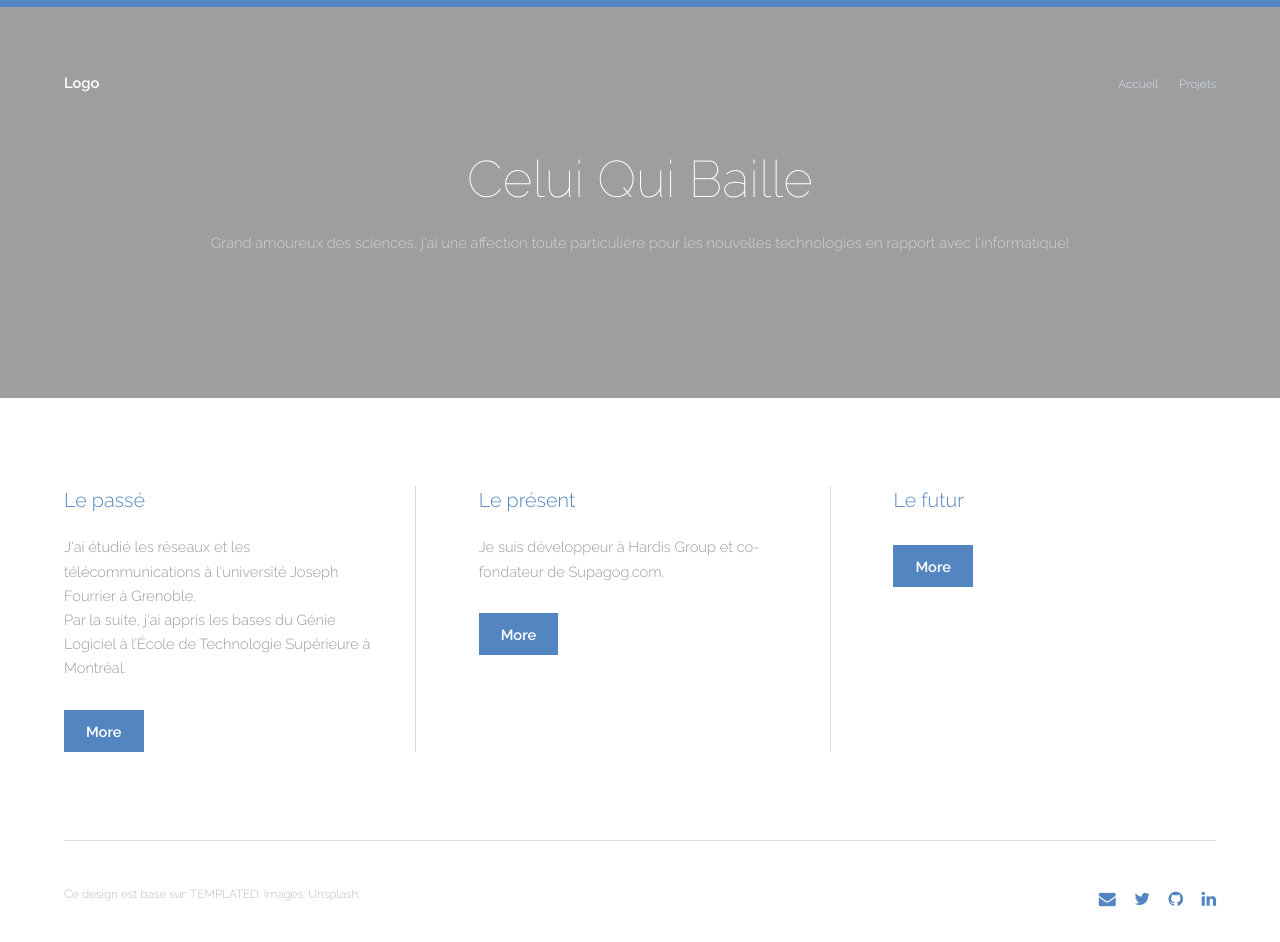
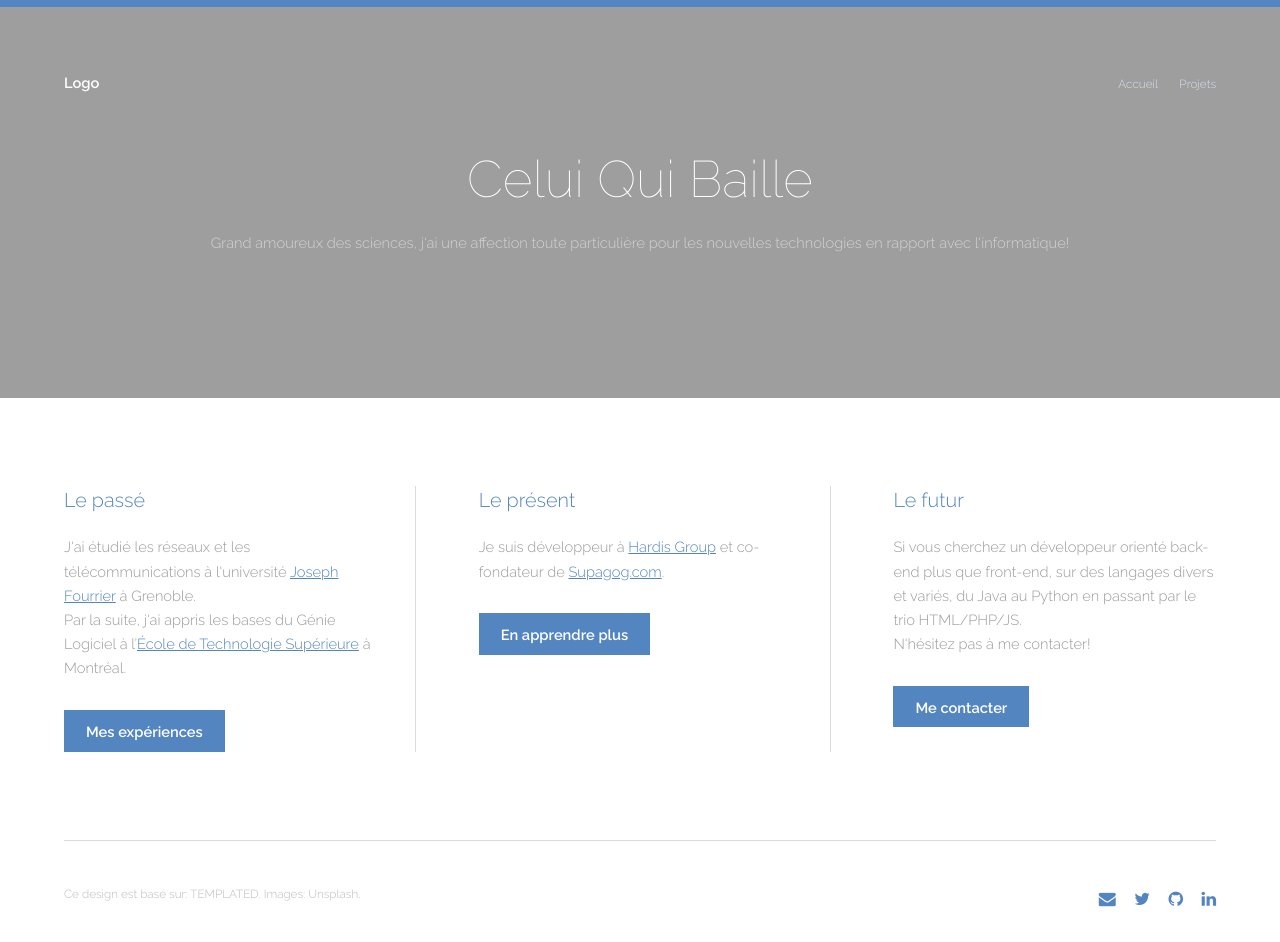
Before and after one commit to Jerome-Celle/Jerome-Celle.github.io, a Jekyll site: the page built from index.md, in a window 1280 px wide. Built offline with Jekyll 4.4.1, drawn with Linux system fonts in a browser that asks for light colours.

Commit message:
Ajotu de contenu dans home

```diff
--- a/_data/home.yml
+++ b/_data/home.yml
@@ -1,13 +1,19 @@
 past:
     title: Le passé
     description: >
-        J'ai étudié les réseaux et les télécommunications à l'université Joseph Fourrier à Grenoble. <br>
-        Par la suite, j'ai appris les bases du Génie Logiciel à l’École de Technologie Supérieure à Montréal.
+        J'ai étudié les réseaux et les télécommunications à l'université <a href="https://iut1.univ-grenoble-alpes.fr/departement-d-enseignement/reseaux-et-telecommunications">Joseph Fourrier</a> à Grenoble. <br>
+        Par la suite, j'ai appris les bases du Génie Logiciel à l’<a href="http://www.etsmtl.com/Programmes-Etudes/1er-cycle/Bac/7065">École de Technologie Supérieure</a> à Montréal.
+    buttonLabel: Mes expériences
 
 present:
     title: Le présent
-    description: Je suis développeur à Hardis Group et co-fondateur de Supagog.com.
+    description: >
+      Je suis développeur à <a href="http://www.hardis-group.com/">Hardis Group</a> et co-fondateur de <a href="http://supagog.com/">Supagog.com</a>.
+    buttonLabel: En apprendre plus
 
 futur:
     title: Le futur
-    description: ""
+    description: >
+      Si vous cherchez un développeur orienté back-end plus que front-end, sur des langages divers et variés, du Java au Python en passant par le trio HTML/PHP/JS. <br>
+      N'hésitez pas à me contacter!
+    buttonLabel: Me contacter
--- a/_layouts/default.html
+++ b/_layouts/default.html
@@ -7,7 +7,7 @@
 <html>
 
 <head>
-    <title>{{site.title }}</title>
+    <title>{{ site.title }}</title>
     <meta charset="utf-8" />
     <meta name="viewport" content="width=device-width, initial-scale=1" />
     <link rel="stylesheet" href="{{site.url}}/css/main.css" />
--- a/_layouts/home.html
+++ b/_layouts/home.html
@@ -18,7 +18,7 @@ layout: default
                 </header>
                 <p>{{ site.data.home.past.description }}</p>
                 <footer>
-                    <a href="#" class="button special">More</a>
+                    <a href="#" class="button special">{{ site.data.home.past.buttonLabel }}</a>
                 </footer>
             </article>
             <article>
@@ -27,7 +27,7 @@ layout: default
                 </header>
                 <p>{{ site.data.home.present.description }}</p>
                 <footer>
-                    <a href="#" class="button special">More</a>
+                    <a href="#" class="button special">{{ site.data.home.present.buttonLabel }}</a>
                 </footer>
             </article>
             <article>
@@ -36,7 +36,7 @@ layout: default
                 </header>
                 <p>{{ site.data.home.futur.description }}</p>
                 <footer>
-                    <a href="#" class="button special">More</a>
+                    <a href="#" class="button special">{{ site.data.home.futur.buttonLabel }}</a>
                 </footer>
             </article>
         </div>
```
Also changed, not shown: 4 other files.
